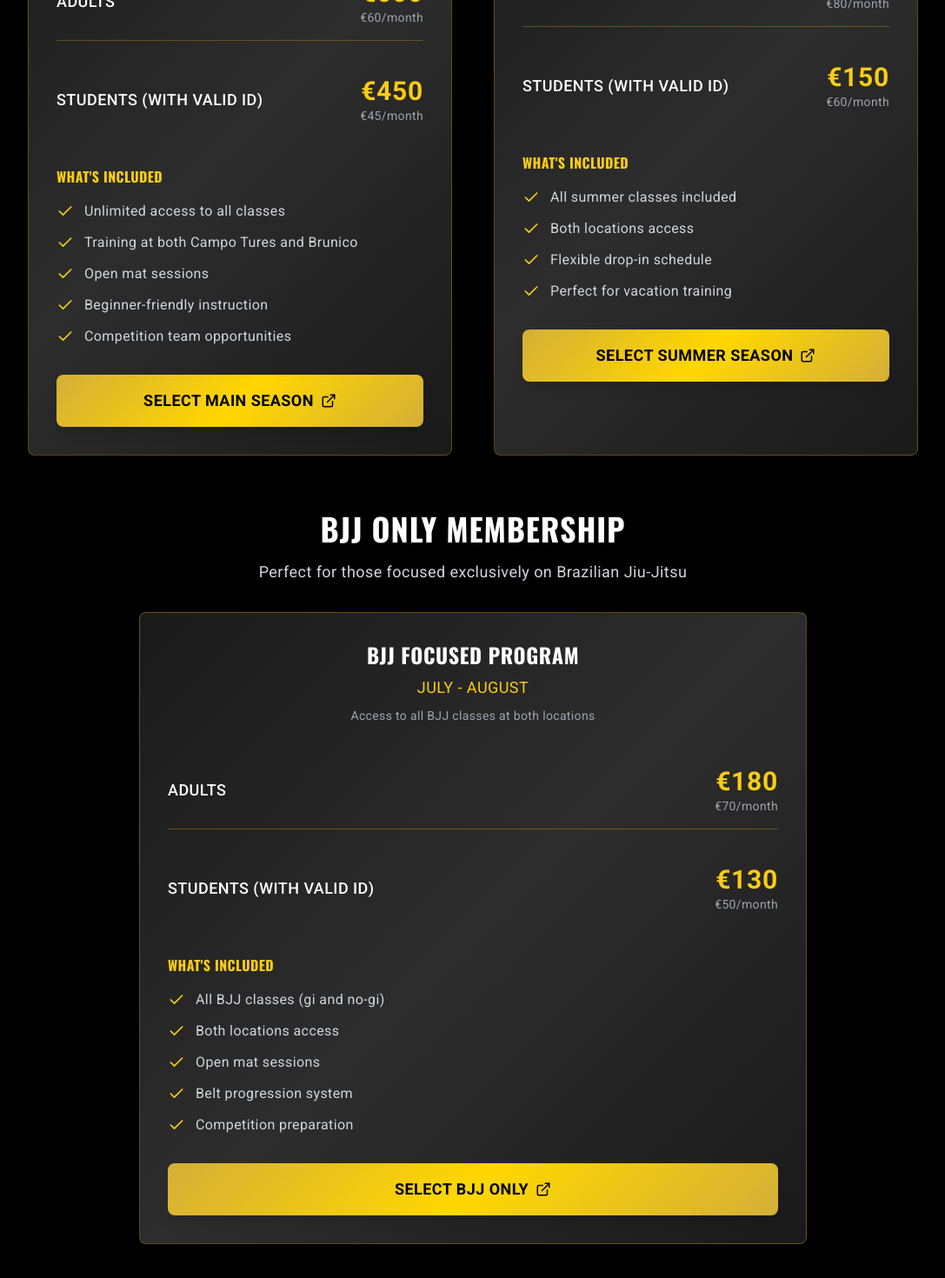
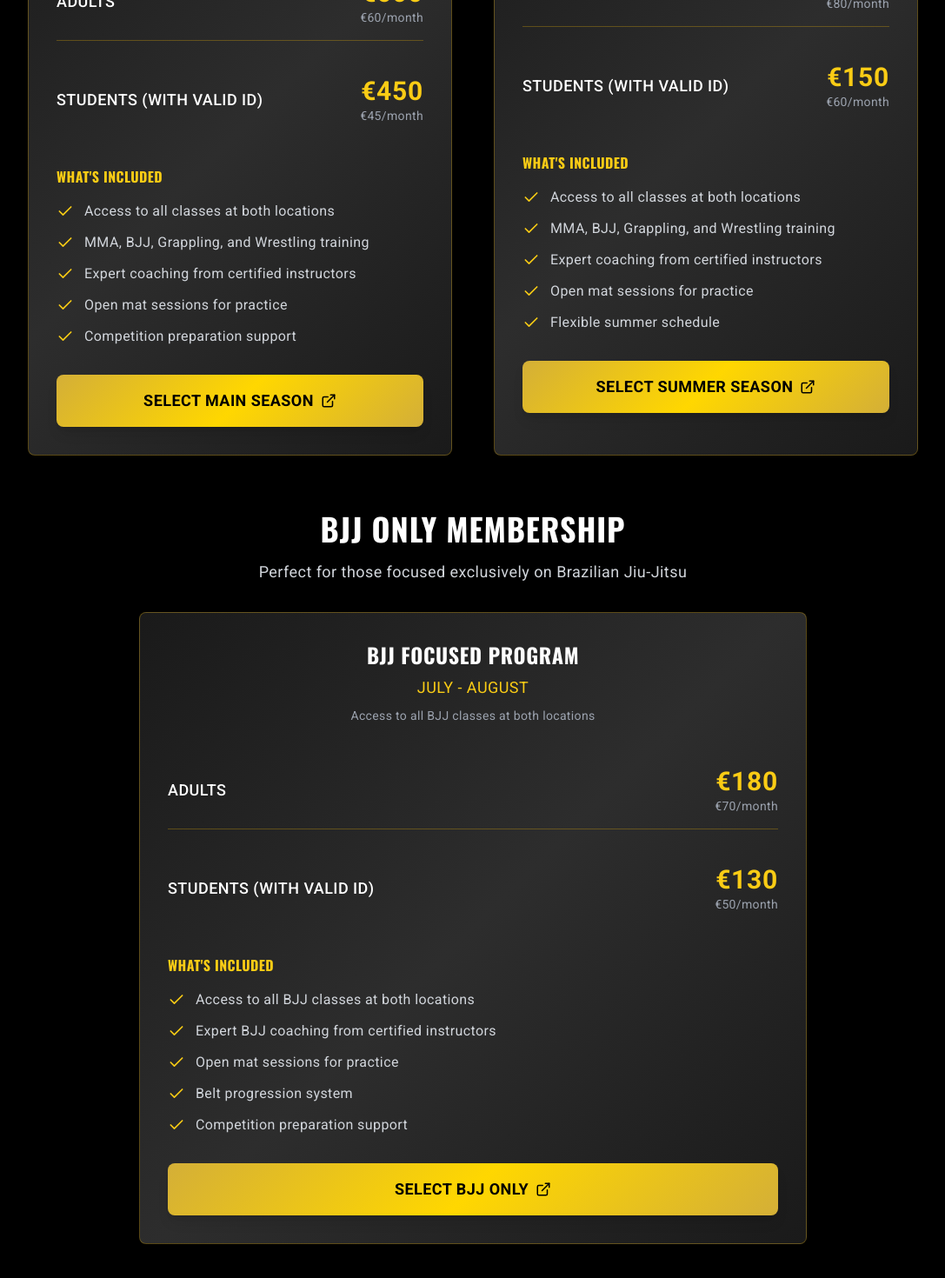
Before and after one commit to Leox-bot/SportAcademy, a React (Vite) app: page /membership in a window 1280 px wide. Shown: the part 676-2146 px from the top of the page at 87% size, without its empty margins (96-1183 px from the left). Built offline with nearby package versions, Linux system fonts and the light colour scheme.

Commit message:
Update membership page content

```diff
--- a/src/pages/Membership.tsx
+++ b/src/pages/Membership.tsx
@@ -64,12 +64,26 @@ export default function Membership() {
               <div className="mb-8">
                 <h4 className="font-bold text-yellow-400 mb-4 tracking-wide uppercase">{t('membership.whatsIncluded')}</h4>
                 <ul className="space-y-3">
-                  {t('membership.mainIncludes').map((item, index) => (
-                    <li key={index} className="flex items-center text-gray-300 tracking-wide">
+                  <li className="flex items-center text-gray-300 tracking-wide">
                     <Check className="w-5 h-5 text-yellow-400 mr-3" />
-                      {item}
+                    Access to all classes at both locations
                   </li>
-                  ))}
+                  <li className="flex items-center text-gray-300 tracking-wide">
+                    <Check className="w-5 h-5 text-yellow-400 mr-3" />
+                    MMA, BJJ, Grappling, and Wrestling training
+                  </li>
+                  <li className="flex items-center text-gray-300 tracking-wide">
+                    <Check className="w-5 h-5 text-yellow-400 mr-3" />
+                    Expert coaching from certified instructors
+                  </li>
+                  <li className="flex items-center text-gray-300 tracking-wide">
+                    <Check className="w-5 h-5 text-yellow-400 mr-3" />
+                    Open mat sessions for practice
+                  </li>
+                  <li className="flex items-center text-gray-300 tracking-wide">
+                    <Check className="w-5 h-5 text-yellow-400 mr-3" />
+                    Competition preparation support
+                  </li>
                 </ul>
               </div>
 
@@ -112,12 +126,26 @@ export default function Membership() {
               <div className="mb-8">
                 <h4 className="font-bold text-yellow-400 mb-4 tracking-wide uppercase">{t('membership.whatsIncluded')}</h4>
                 <ul className="space-y-3">
-                  {t('membership.summerIncludes').map((item, index) => (
-                    <li key={index} className="flex items-center text-gray-300 tracking-wide">
+                  <li className="flex items-center text-gray-300 tracking-wide">
                     <Check className="w-5 h-5 text-yellow-400 mr-3" />
-                      {item}
+                    Access to all classes at both locations
                   </li>
-                  ))}
+                  <li className="flex items-center text-gray-300 tracking-wide">
+                    <Check className="w-5 h-5 text-yellow-400 mr-3" />
+                    MMA, BJJ, Grappling, and Wrestling training
+                  </li>
+                  <li className="flex items-center text-gray-300 tracking-wide">
+                    <Check className="w-5 h-5 text-yellow-400 mr-3" />
+                    Expert coaching from certified instructors
+                  </li>
+                  <li className="flex items-center text-gray-300 tracking-wide">
+                    <Check className="w-5 h-5 text-yellow-400 mr-3" />
+                    Open mat sessions for practice
+                  </li>
+                  <li className="flex items-center text-gray-300 tracking-wide">
+                    <Check className="w-5 h-5 text-yellow-400 mr-3" />
+                    Flexible summer schedule
+                  </li>
                 </ul>
               </div>
 
@@ -171,12 +199,26 @@ export default function Membership() {
               <div className="mb-8">
                 <h4 className="font-bold text-yellow-400 mb-4 tracking-wide uppercase">{t('membership.whatsIncluded')}</h4>
                 <ul className="space-y-3">
-                  {t('membership.bjjIncludes').map((item, index) => (
-                    <li key={index} className="flex items-center text-gray-300 tracking-wide">
+                  <li className="flex items-center text-gray-300 tracking-wide">
                     <Check className="w-5 h-5 text-yellow-400 mr-3" />
-                      {item}
+                    Access to all BJJ classes at both locations
                   </li>
-                  ))}
+                  <li className="flex items-center text-gray-300 tracking-wide">
+                    <Check className="w-5 h-5 text-yellow-400 mr-3" />
+                    Expert BJJ coaching from certified instructors
+                  </li>
+                  <li className="flex items-center text-gray-300 tracking-wide">
+                    <Check className="w-5 h-5 text-yellow-400 mr-3" />
+                    Open mat sessions for practice
+                  </li>
+                  <li className="flex items-center text-gray-300 tracking-wide">
+                    <Check className="w-5 h-5 text-yellow-400 mr-3" />
+                    Belt progression system
+                  </li>
+                  <li className="flex items-center text-gray-300 tracking-wide">
+                    <Check className="w-5 h-5 text-yellow-400 mr-3" />
+                    Competition preparation support
+                  </li>
                 </ul>
               </div>
 
```
Lines whose indentation alone changed are shown as unchanged.
